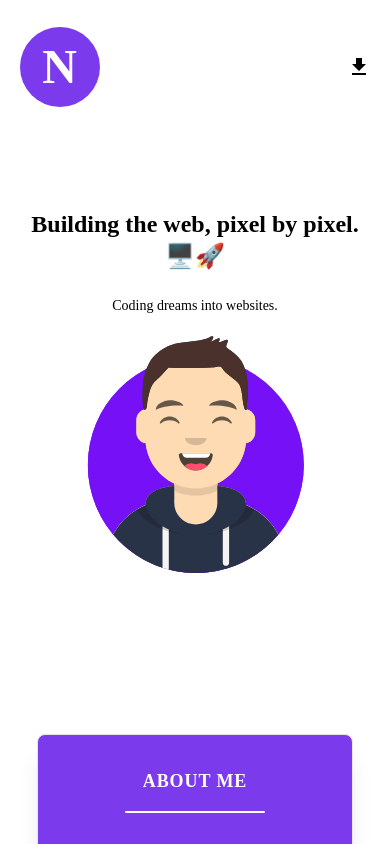
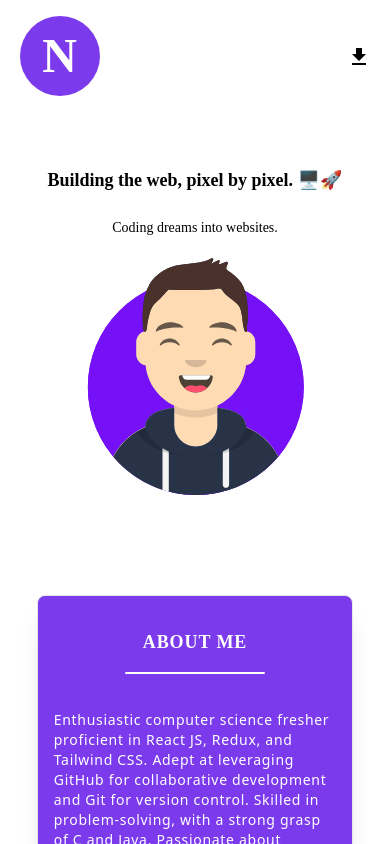
Before and after one commit to Nikhil26062000/Portfolio, a React (Create React App) app: page / in a window 390 px wide. Shown: the top 844 px of the page. Built offline with nearby package versions, Linux system fonts and the light colour scheme.

Commit message:
Responsive issue fixed

```diff
--- a/src/components/Avatar.jsx
+++ b/src/components/Avatar.jsx
@@ -3,12 +3,12 @@ import { ReactComponent as AvatarLogo } from '../Images/Av.svg';
 
 const Avatar = () => {
   return (
-    <div className="w-[90%] mx-auto mt-[10px] h-[60vh] flex flex-col justify-center ">
+    <div className="w-[90%] mx-auto mt-[50px] flex flex-col justify-center ">
 
 
 
 
-      <h1 className="logo mt-5 font-extrabold text-2xl text-center sm:text-3xl md:text-4xl lg:text-5xl ">
+      <h1 className="logo mt-5 font-extrabold text-lg text-center sm:text-3xl md:text-4xl lg:text-5xl ">
         Building the web, pixel by pixel. 🖥️🚀
       </h1>
       <p className=" logo text-sm text-center mt-[24px] sm:text-xl sm:font-normal">
--- a/src/components/Copyright.jsx
+++ b/src/components/Copyright.jsx
@@ -2,7 +2,7 @@ import React from "react";
 
 const Copyright = () => {
   return (
-    <div className="absolute top-[550px] lg:top-[500px] text-white">
+    <div className="absolute top-[550px] lg:top-[500px] text-white max-sm:text-xs">
       © Copyright 2023. Made by Nikhil Raj
     </div>
   );
--- a/src/components/FooterBox.jsx
+++ b/src/components/FooterBox.jsx
@@ -13,7 +13,7 @@ const FooterBox = () => {
       </p>
       <div className="py-2">
       <a href="https://www.linkedin.com/in/nikhil-raj-50b62219b/">
-      <button className=" w-[200px] bg-transparent  text-[18px]  h-[45px] rounded-lg text-white border border-[#5be9b9] font-light hover:bg-[#5be9b9]">
+      <button className=" w-[200px] bg-transparent  text-[18px]  h-[45px] rounded-lg text-white border border-[#5be9b9] font-light hover:bg-[#5be9b9] max-sm:text-[14px] max-sm:w-[120px]">
           Let's do this <RecommendSharpIcon />
         </button>
       </a>
--- a/src/components/FooterQuotes.jsx
+++ b/src/components/FooterQuotes.jsx
@@ -4,13 +4,13 @@ import Logo from "./Logo";
 const FooterQuotes = () => {
   return (
     <>
-      <div className=" absolute top-[250px] lg:top-[200px] text-white text-2xl">
+      <div className=" absolute top-[250px] lg:top-[200px] text-white text-2xl max-sm:text-lg">
         <Logo />
       </div>
-      <div className="z-40  absolute top-[350px] lg:top-[310px] text-white text-xl">
+      <div className="z-40  absolute top-[350px] lg:top-[310px] text-white text-xl max-sm:text-base">
         Living, learning, & leveling up .
       </div>
-      <div className="absolute top-[380px] lg:top-[340px] text-white text-xl">
+      <div className="absolute top-[380px] lg:top-[340px] text-white text-xl max-sm:text-base">
         one day at a time
       </div>
     </>
--- a/src/components/Header.jsx
+++ b/src/components/Header.jsx
@@ -3,10 +3,12 @@ import React from "react";
 import DownloadIcon from '@mui/icons-material/Download';
 import Button from "./Button";
 import Logo from "./Logo";
+import Avatar from "./Avatar";
 
 export const Header = () => {
   return (
-    <div className=" w-[90%] mx-auto h-[12vh] mt-4 flex justify-between items-center ">
+
+    <div className=" w-[90%] mx-auto mt-4 flex justify-between items-center ">
     <Logo/>
 
 
@@ -27,5 +29,8 @@ export const Header = () => {
 
 
     </div>
+
+
+
   );
 };
```
